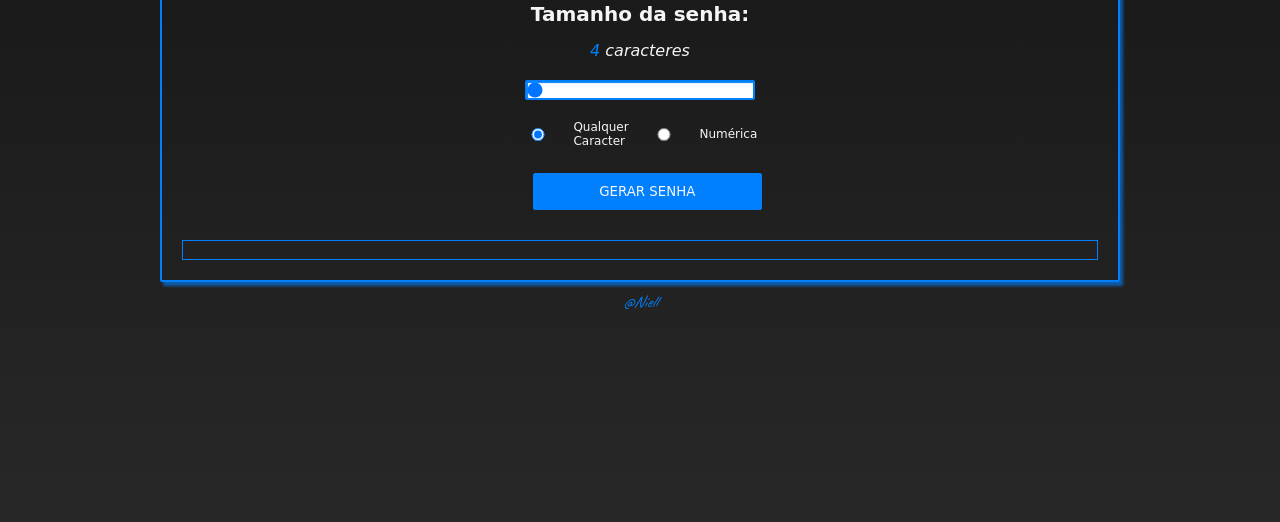
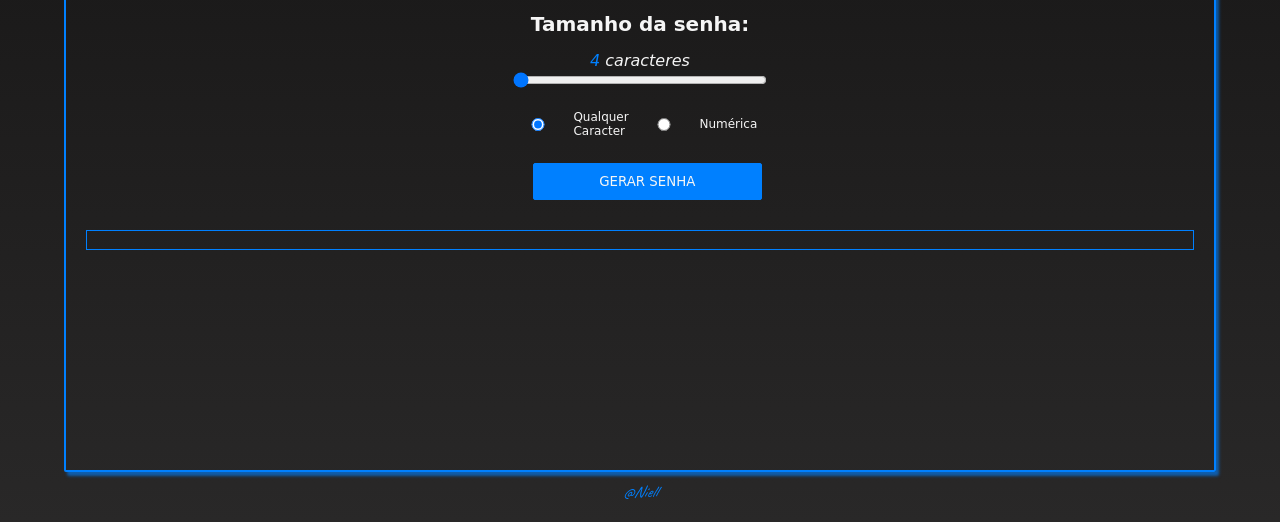
Before and after one commit to NiellCast/gerador-de-senhas, a plain HTML site: page index.html in a window 1280 px wide. Shown: the part 278-800 px from the top of the page. Drawn offline with Linux system fonts and the light colour scheme; a web font is replaced by a local one.

Commit message:
Melhorando o posicionamento de itens em seus containers

```diff
--- a/assets/style.css
+++ b/assets/style.css
@@ -23,7 +23,8 @@ main {
     border: 2px solid rgb(0, 128, 255);
     border-radius: 2px;
     box-shadow: 3px 4px 3px rgba(0, 128, 255, 0.614);
-    width: 75%;
+    width: 90%;
+    height: 90%;
     color: whitesmoke;
     padding: 10px;
     margin-top: 10px;
@@ -59,12 +60,10 @@ input {
 }
 
 input[type="range"] {
-    appearance: none;
     height: 20px;
+    margin: 0px;
+    width: 100%;
     margin-bottom: 15px;
-    border: 2px solid rgb(0, 128, 255);
-    box-shadow: inset 1px 1px 1px rgb(0, 128, 255);
-    border-radius: 2px;
     padding: 0px;
 }
 
```
